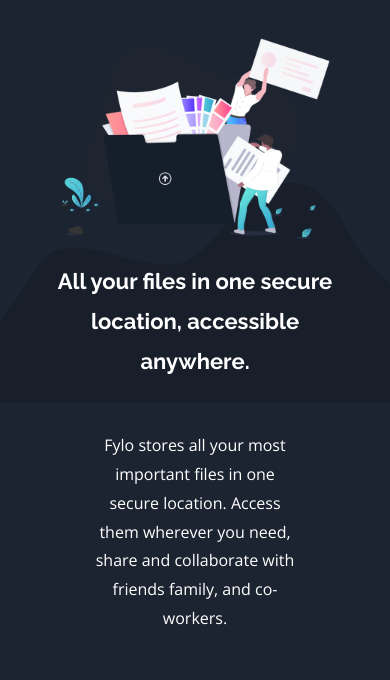
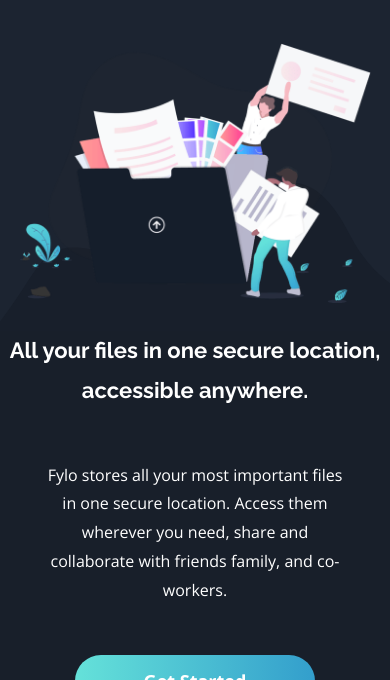
Before and after one commit to bobmatyas/fm-fylo-dark-landing-page, a plain HTML site: page index.html in a window 390 px wide. Shown: the part 108-788 px from the top of the page. Drawn offline with nearby package versions, Linux system fonts and the light colour scheme.

Commit message:
adjust mobile layout

```diff
--- a/styles.css
+++ b/styles.css
@@ -113,7 +113,7 @@ a.header__nav__item__link:active {
     background-repeat: no-repeat;
     background-size: 150%;
     text-align: center;
-    padding: 0 45px;
+    padding: 0;
 }
 
 .intro__upper {
@@ -129,14 +129,19 @@ a.header__nav__item__link:active {
     font-family: var(--font-headings);
     font-size: 2.2rem;
     font-weight: var(--font-weight-headings);
+    margin-bottom: 0;
     margin-top: 0;
     text-align: center;
 }
 
+.intro__lower {
+    background-color: var(--main-bg);
+}
+
 .intro__cta {
     padding: 0 var(--mobile-rhythm);
+    background-color: var(--main-bg);
 }
-
 
 .button {
     background: hsl(198, 60%, 50%);
@@ -160,11 +165,15 @@ a.header__nav__item__link:active {
     margin: 0 auto;
     max-width: 80%;
 }
+
 .intro__paragraph {
-    margin: 50px 0;
+    margin: 0;
     padding: 0;
     text-align: center;
+    padding: 50px 0;
 }
+
+
 
 .features {
     padding: 0 var(--mobile-rhythm);
@@ -423,6 +432,10 @@ a.footer__list__link:active {
         padding: 0;
     }
 
+    .intro__lower {
+        background-color: transparent;
+    }
+
     .intro__upper {
         padding: 0;
     }
```
